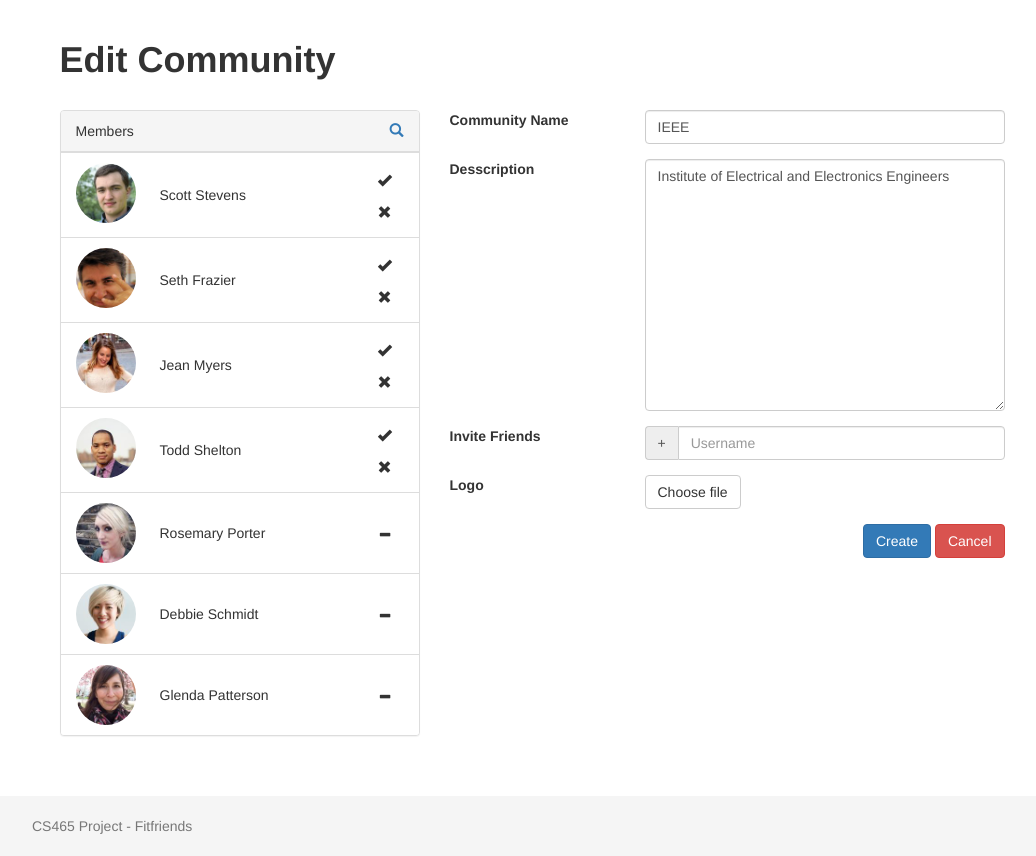
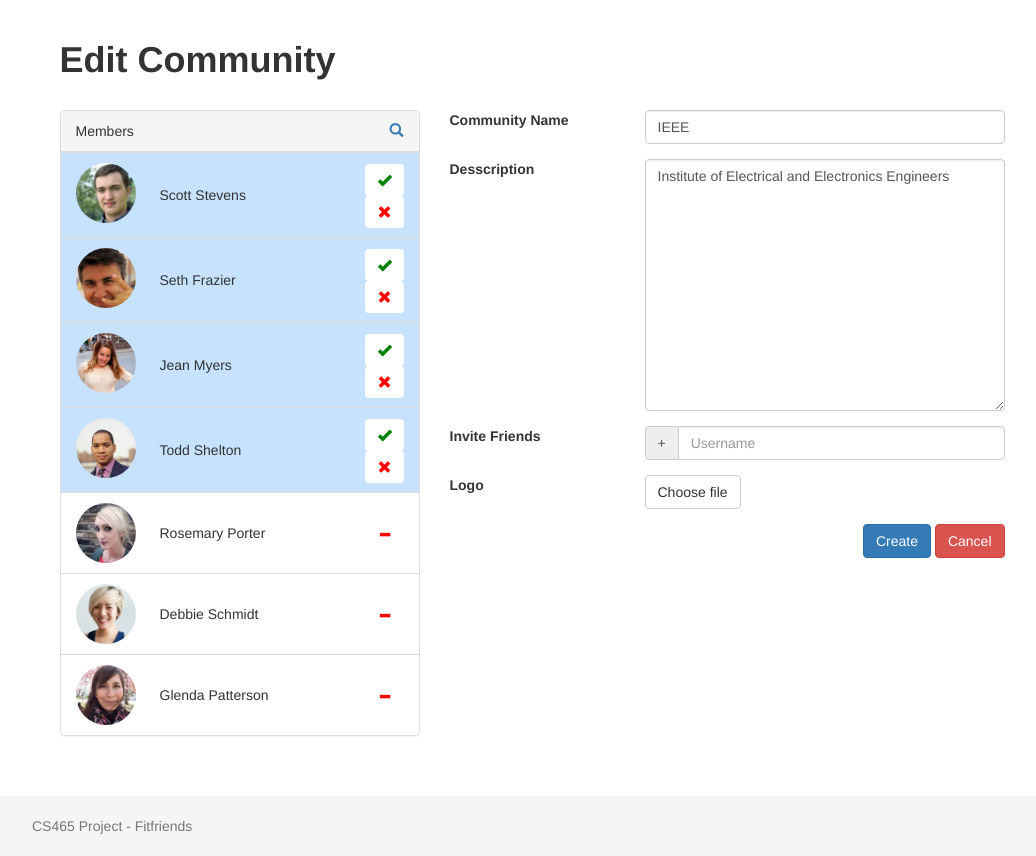
Before and after one commit to Crongz/fitfriends, a Node server app: page /edit_community in a window 1280 px wide; the page is wider, and only the part inside the window is pictured. Shown: the part 52-908 px from the top of that part, without its empty margins (108-1144 px from the left). Run offline with Node 20, Linux system fonts and the light colour scheme; some libraries are stand-ins or nearby versions.

Commit message:
minor change

```diff
--- a/views/edit_community.ejs
+++ b/views/edit_community.ejs
@@ -39,7 +39,7 @@
             </div>
 
             <ul class="list-group contact-list" id="contact-list">
-                <li class="list-group-item">
+                <li class="list-group-item" style="background-color:#C6E2FF;">
                   <div class="media-left">
                         <img src="image/people/m1.jpg" alt="Scott Stevens"class="media-object img-circle" style="width:60px; height:60px;"  />
                     </div>
@@ -47,12 +47,12 @@
                         <span class="name" style="padding-left:1em;">Scott Stevens</span>
                     </div>
                     <div class="media-right">
-                      <button class="btn btn-default glyphicon glyphicon-ok" style="border:0px solid transparent;" type="button"></button>
-                      <button class="btn btn-default glyphicon glyphicon-remove" style="border:0px solid transparent;" type="button"></button>
+											<button class="btn btn-default glyphicon glyphicon-ok" style="color:green; border:0px solid transparent;" type="button"></button>
+                      <button class="btn btn-default glyphicon glyphicon-remove" style="color:red; border:0px solid transparent;" type="button"></button>
                     </div>
                     <div class="clearfix"></div>
                 </li>
-                <li class="list-group-item">
+                <li class="list-group-item" style="background-color:#C6E2FF;">
                   <div class="media-left">
                         <img src="image/people/m2.jpg" alt="Seth Frazier" class="media-object img-circle" style="width:60px; height:60px;" />
                     </div>
@@ -60,12 +60,12 @@
                         <span class="name" style="padding-left:1em;">Seth Frazier</span>
                     </div>
                     <div class="media-right">
-                      <button class="btn btn-default glyphicon glyphicon-ok" style="border:0px solid transparent;" type="button"></button>
-                      <button class="btn btn-default glyphicon glyphicon-remove" style="border:0px solid transparent;" type="button"></button>
+                      <button class="btn btn-default glyphicon glyphicon-ok" style="color:green; border:0px solid transparent;" type="button"></button>
+                      <button class="btn btn-default glyphicon glyphicon-remove" style="color:red; border:0px solid transparent;" type="button"></button>
                     </div>
                     <div class="clearfix"></div>
                 </li>
-                <li class="list-group-item">
+                <li class="list-group-item" style="background-color:#C6E2FF;">
                   <div class="media-left">
                         <img src="image/people/w1.jpg" alt="Jean Myers" class="media-object img-circle" style="width:60px; height:60px;"  />
                     </div>
@@ -73,12 +73,12 @@
                         <span class="name" style="padding-left:1em;">Jean Myers</span>
                     </div>
                     <div class="media-right">
-                      <button class="btn btn-default glyphicon glyphicon-ok" style="border:0px solid transparent;" type="button"></button>
-                      <button class="btn btn-default glyphicon glyphicon-remove" style="border:0px solid transparent;" type="button"></button>
+											<button class="btn btn-default glyphicon glyphicon-ok" style="color:green; border:0px solid transparent;" type="button"></button>
+                      <button class="btn btn-default glyphicon glyphicon-remove" style="color:red; border:0px solid transparent;" type="button"></button>
                     </div>
                     <div class="clearfix"></div>
                 </li>
-                <li class="list-group-item">
+                <li class="list-group-item" style="background-color:#C6E2FF;">
                   <div class="media-left">
                         <img src="image/people/m4.jpg" alt="Todd Shelton" class="media-object img-circle" style="width:60px; height:60px;" />
                     </div>
@@ -86,8 +86,8 @@
                         <span class="name" style="padding-left:1em;">Todd Shelton</span>
                     </div>
                     <div class="media-right">
-                      <button class="btn btn-default glyphicon glyphicon-ok" style="border:0px solid transparent;" type="button"></button>
-                      <button class="btn btn-default glyphicon glyphicon-remove" style="border:0px solid transparent;" type="button"></button>
+											<button class="btn btn-default glyphicon glyphicon-ok" style="color:green; border:0px solid transparent;" type="button"></button>
+                      <button class="btn btn-default glyphicon glyphicon-remove" style="color:red; border:0px solid transparent;" type="button"></button>
                     </div>
                     <div class="clearfix"></div>
                 </li>
@@ -99,7 +99,7 @@
                         <span class="name" style="padding-left:1em;">Rosemary Porter</span>
                     </div>
                     <div class="media-right media-middle">
-                      <button class="btn btn-default glyphicon glyphicon-minus" style="border:0px solid transparent;" type="button"></button>
+                      <button class="btn btn-default glyphicon glyphicon-minus" style="border:0px; color:red; solid transparent;" type="button"></button>
                     </div>
 
                     <div class="clearfix"></div>
@@ -112,7 +112,7 @@
                         <span class="name" style="padding-left:1em;">Debbie Schmidt</span>
                     </div>
                     <div class="media-right media-middle">
-                      <button class="btn btn-default glyphicon glyphicon-minus" style="border:0px solid transparent;" type="button"></button>
+											<button class="btn btn-default glyphicon glyphicon-minus" style="border:0px; color:red; solid transparent;" type="button"></button>
                     </div>
                     <div class="clearfix"></div>
                 </li>
@@ -124,7 +124,7 @@
                         <span class="name" style="padding-left:1em;">Glenda Patterson</span>
                     </div>
                     <div class="media-right media-middle">
-                      <button class="btn btn-default glyphicon glyphicon-minus" style="border:0px solid transparent;" type="button"></button>
+											<button class="btn btn-default glyphicon glyphicon-minus" style="border:0px; color:red; solid transparent;" type="button"></button>
                     </div>
                     <div class="clearfix"></div>
                 </li>
```
